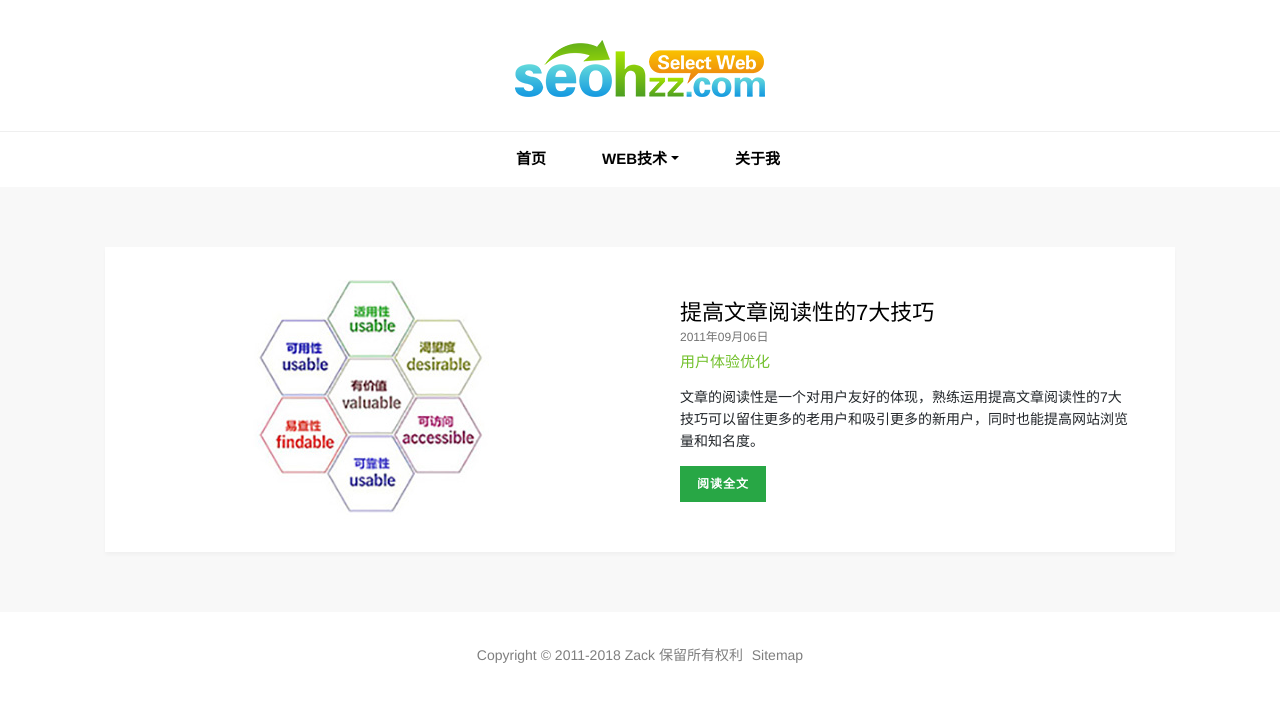
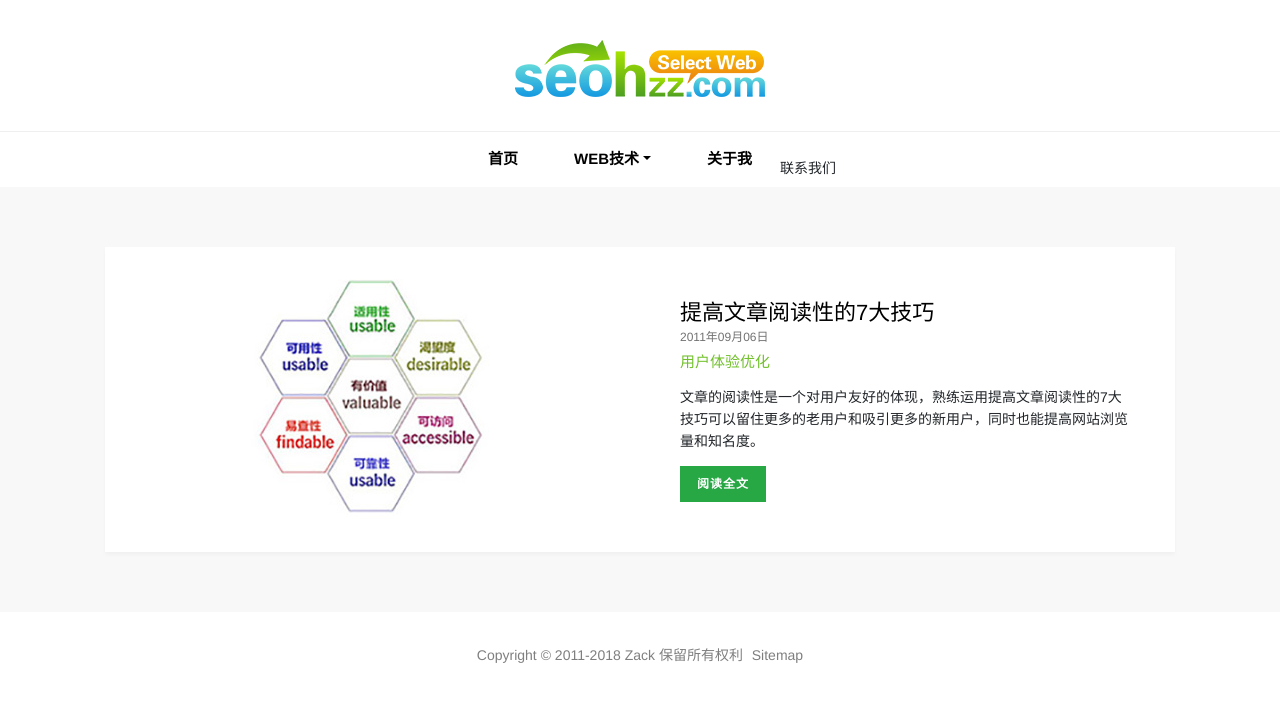
Before and after one commit to TSMSUN/TSMSUN.GitHub.io, a Jekyll site: the page built from index.html, in a window 1280 px wide. Shown: the top 702 px of the page. Built offline with Jekyll 4.4.1, drawn with Linux system fonts in a browser that asks for light colours.

Commit message:
Update default.html

```diff
--- a/_layouts/default.html
+++ b/_layouts/default.html
@@ -33,6 +33,7 @@
               </div>
             </li>
             <li class="nav-item"><a class="nav-link" href="{{ site.url }}/about/">关于我</a></li>
+            <li class="nav-item"><a class="nav-link" href="{{ site.url }}/abc/"></a>联系我们</li>
           </ul>
         </div>
       </nav>
```
